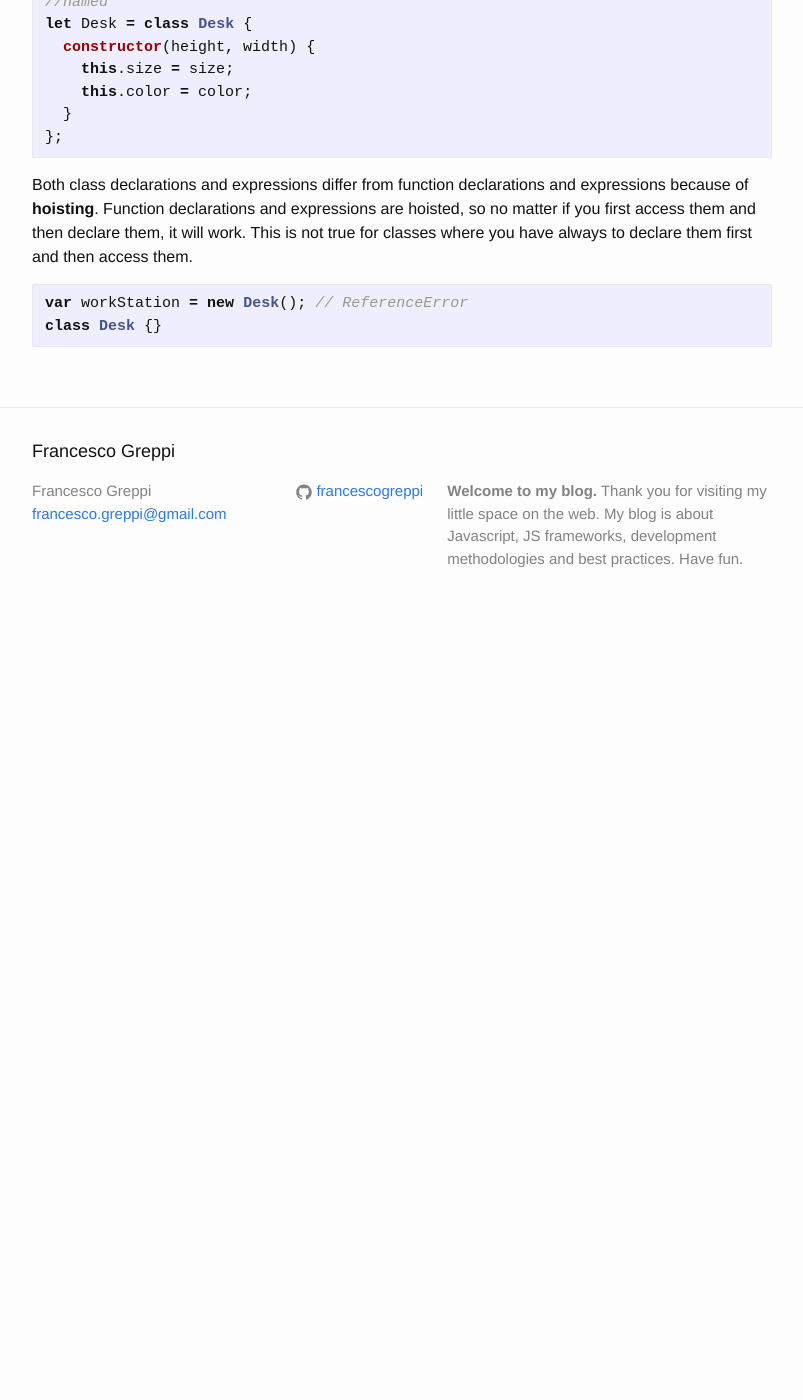
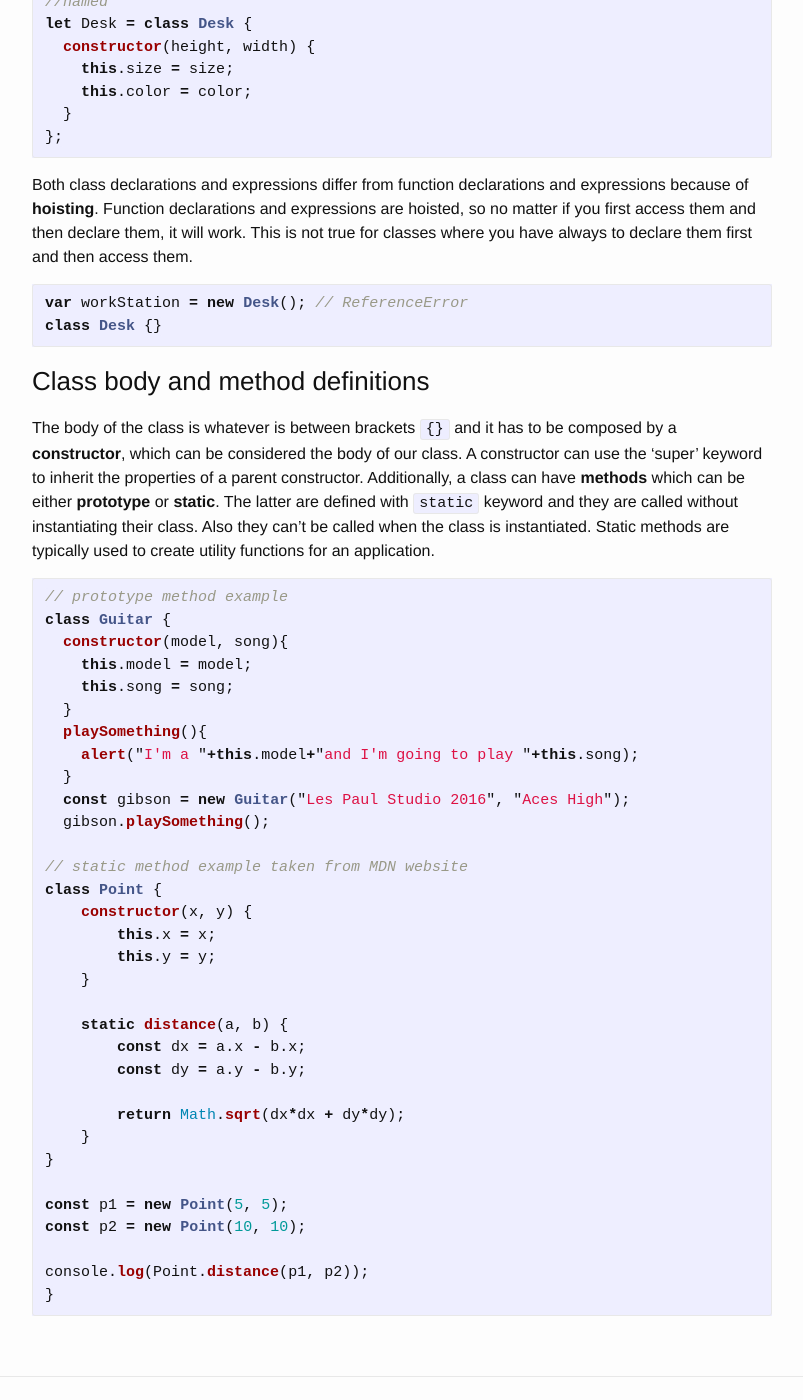
Before and after one commit to francescogreppi/francescogreppi.github.io, a Jekyll site: the page built from _posts/2016-06-12-es6-classes.markdown, in a window 1280 px wide and 1400 px high, scrolled down 849 px. Shown: the whole window, without its empty margins (238-1041 px from the left). Built offline with Jekyll 4.4.1, drawn with Linux system fonts in a browser that asks for light colours; before the commit the page ends 1479 px from its top, so only the background shows below that.

Commit message:
classes es6

````diff
--- a/_posts/2016-06-12-es6-classes.markdown
+++ b/_posts/2016-06-12-es6-classes.markdown
@@ -47,3 +47,41 @@ Both class declarations and expressions differ from function declarations and ex
 var workStation = new Desk(); // ReferenceError
 class Desk {}
 ```
+
+### Class body and method definitions ###
+The body of the class is whatever is between brackets `{}` and it has to be composed by a **constructor**, which can be considered the body of our class. A constructor can use the 'super' keyword to inherit the properties of a parent constructor. Additionally, a class can have **methods** which can be either **prototype** or **static**. The latter are defined with `static` keyword and they are called without instantiating their class. Also they can't be called when the class is instantiated. Static methods are typically used to create utility functions for an application.
+
+```javascript
+// prototype method example
+class Guitar {
+  constructor(model, song){
+    this.model = model;
+    this.song = song;
+  }
+  playSomething(){
+    alert("I'm a "+this.model+"and I'm going to play "+this.song);
+  }
+  const gibson = new Guitar("Les Paul Studio 2016", "Aces High");
+  gibson.playSomething();
+
+// static method example taken from MDN website
+class Point {
+    constructor(x, y) {
+        this.x = x;
+        this.y = y;
+    }
+
+    static distance(a, b) {
+        const dx = a.x - b.x;
+        const dy = a.y - b.y;
+
+        return Math.sqrt(dx*dx + dy*dy);
+    }
+}
+
+const p1 = new Point(5, 5);
+const p2 = new Point(10, 10);
+
+console.log(Point.distance(p1, p2));
+}
+```
````
